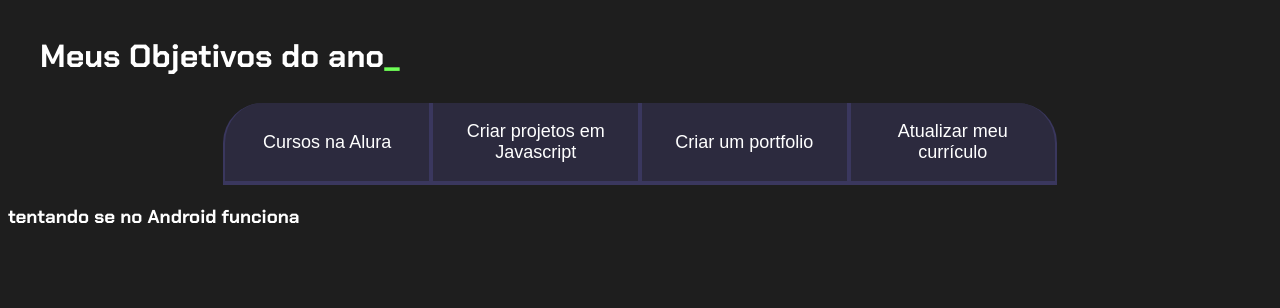
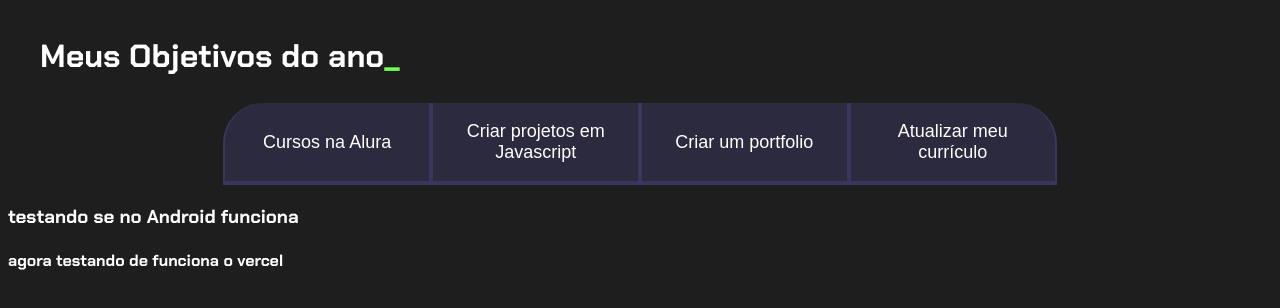
Before and after one commit to lucaslira12345678910/MatematicaAplicada_3-A_Marins2024, a plain HTML site: page index.html in a window 1280 px wide. Drawn offline with Linux system fonts and the light colour scheme.

Commit message:
Atualizar o index.html

```diff
--- a/index.html
+++ b/index.html
@@ -22,9 +22,9 @@
     </div>
 </section>
 
-<h3> tentando se no Android funciona </h3>
+<h3> testando se no Android funciona </h3>
 
-
+<h4> agora testando de funciona o vercel </h4>
 
 </body>
 </html>
```
